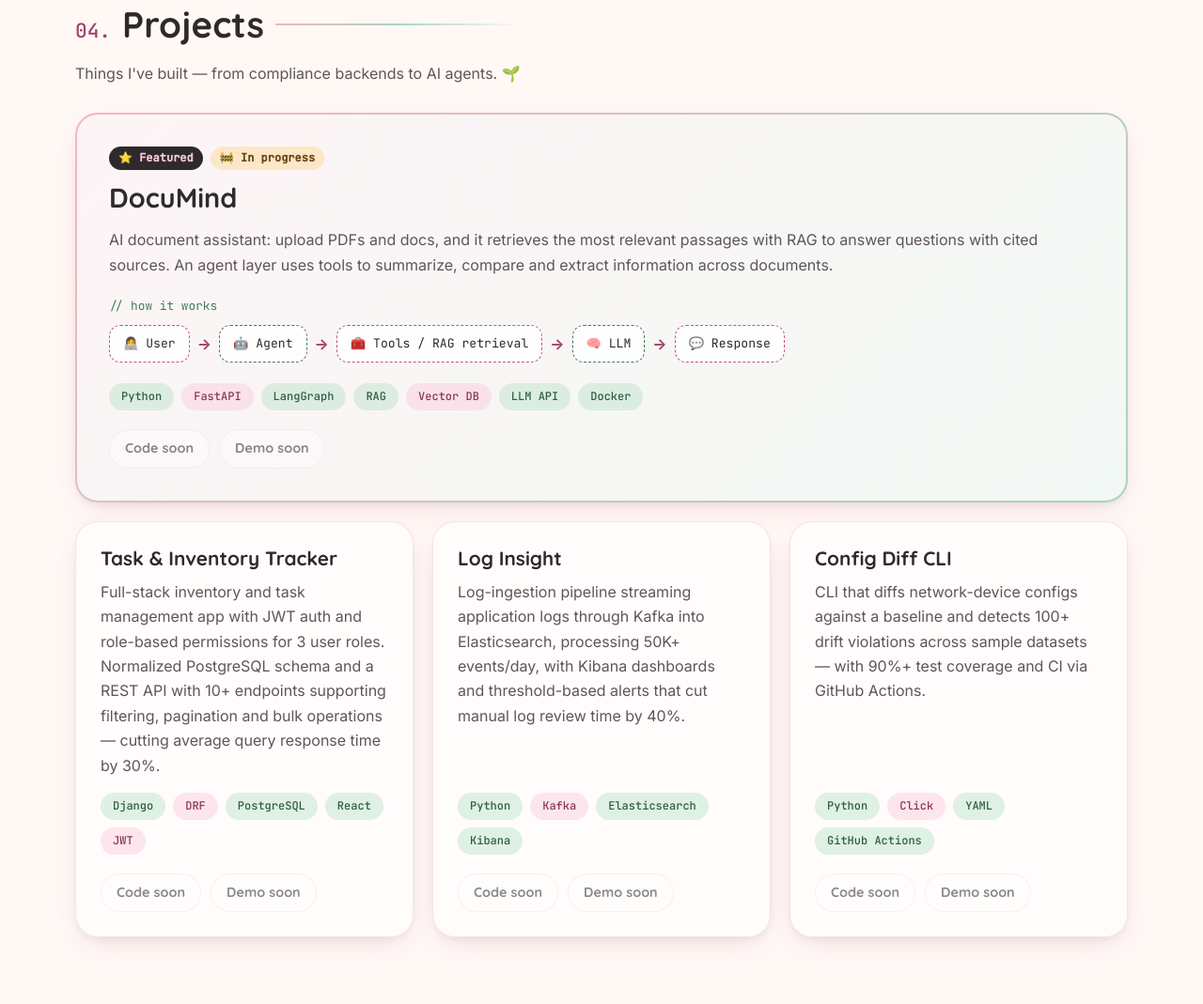
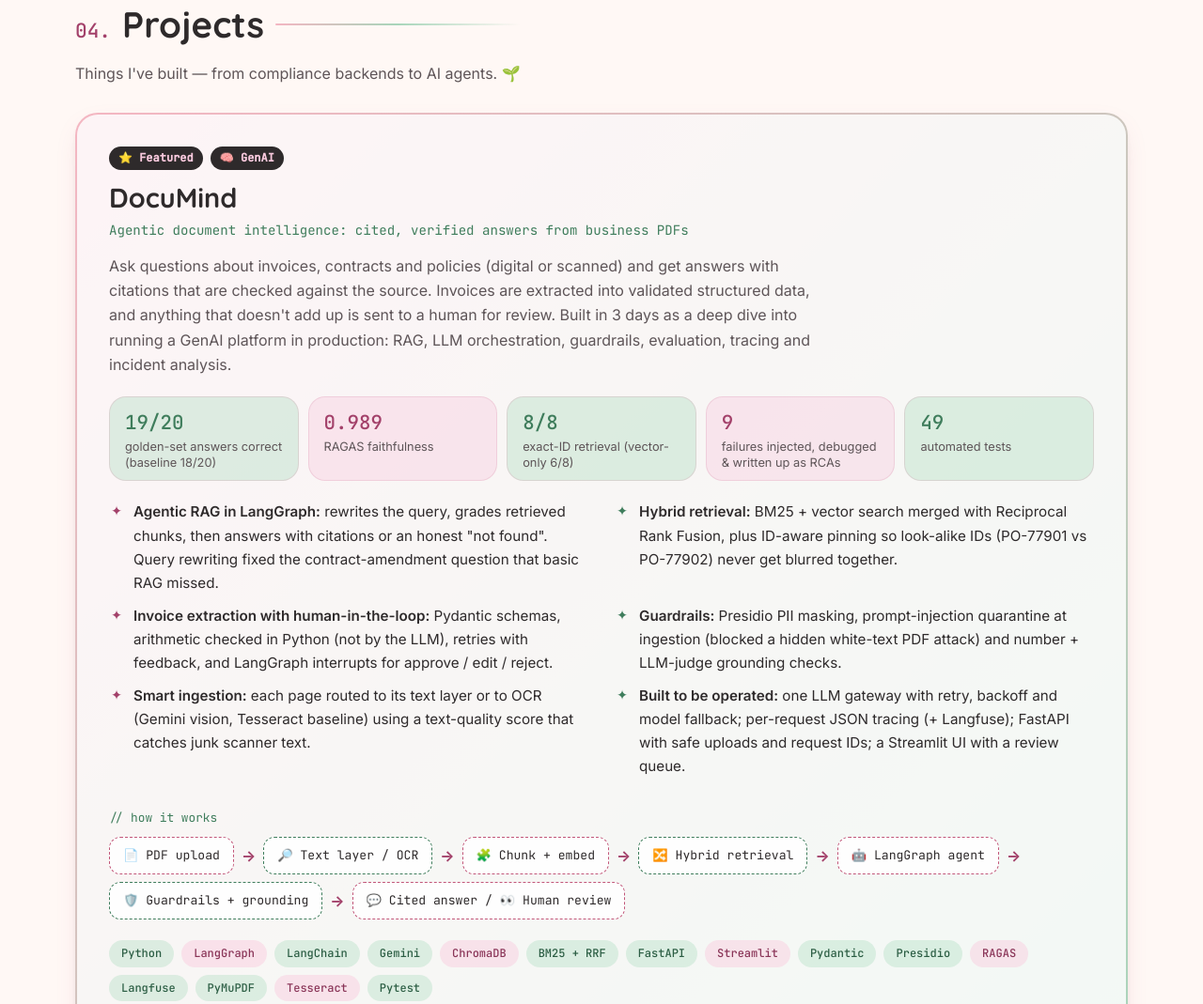
Before and after one commit to nidakhanam/nidakhanam.github.io, a plain HTML site: page index.html in a window 1280 px wide. Shown: the part 3132-4201 px from the top of the page at 94% size. Drawn offline with Linux system fonts and the light colour scheme.

Commit message:
Detailed DocuMind project card from the real build
Co-Authored-By: Claude Opus 5.5 <noreply@anthropic.com>
Claude-Session: https://claude.ai/code/session_01SZVc4HvYHr7dQmfoWvh2py

```diff
--- a/index.html
+++ b/index.html
@@ -29,7 +29,7 @@
   <link rel="preconnect" href="https://fonts.googleapis.com" />
   <link rel="preconnect" href="https://fonts.gstatic.com" crossorigin />
   <link href="https://fonts.googleapis.com/css2?family=Quicksand:wght@500;600;700&family=Inter:wght@400;500;600&family=JetBrains+Mono:wght@400;500&display=swap" rel="stylesheet" />
-  <link rel="stylesheet" href="styles.css?v=4" />
+  <link rel="stylesheet" href="styles.css?v=5" />
 
   <!-- Apply saved / system theme before paint to avoid a flash -->
   <script>
@@ -41,7 +41,7 @@
       document.documentElement.classList.add("js");
     })();
   </script>
-  <script src="script.js?v=4" defer></script>
+  <script src="script.js?v=5" defer></script>
 </head>
 <body>
   <a class="skip-link" href="#main">Skip to content</a>
--- a/script.js
+++ b/script.js
@@ -9,29 +9,50 @@ const CONFIG = {
   // ⭐ Featured GenAI / Agentic AI project (shown first, as a large card)
   GENAI_PROJECT: {
     name: "DocuMind",
-    description: "AI document assistant: upload PDFs and docs, and it retrieves the most relevant passages with RAG to answer questions with cited sources. An agent layer uses tools to summarize, compare and extract information across documents.",
-    tech: ["Python", "FastAPI", "LangGraph", "RAG", "Vector DB", "LLM API", "Docker"],
-    githubUrl: "#", // replace "#" with the repo link
+    subtitle: "Agentic document intelligence: cited, verified answers from business PDFs",
+    description:
+      "Ask questions about invoices, contracts and policies (digital or scanned) and get answers with citations that are checked against the source. Invoices are extracted into validated structured data, and anything that doesn't add up is sent to a human for review. Built in 3 days as a deep dive into running a GenAI platform in production: RAG, LLM orchestration, guardrails, evaluation, tracing and incident analysis.",
+    metrics: [
+      { value: "19/20", label: "golden-set answers correct (baseline 18/20)" },
+      { value: "0.989", label: "RAGAS faithfulness" },
+      { value: "8/8", label: "exact-ID retrieval (vector-only 6/8)" },
+      { value: "9", label: "failures injected, debugged & written up as RCAs" },
+      { value: "49", label: "automated tests" },
+    ],
+    highlights: [
+      "<strong>Agentic RAG in LangGraph:</strong> rewrites the query, grades retrieved chunks, then answers with citations or an honest \"not found\". Query rewriting fixed the contract-amendment question that basic RAG missed.",
+      "<strong>Hybrid retrieval:</strong> BM25 + vector search merged with Reciprocal Rank Fusion, plus ID-aware pinning so look-alike IDs (PO-77901 vs PO-77902) never get blurred together.",
+      "<strong>Invoice extraction with human-in-the-loop:</strong> Pydantic schemas, arithmetic checked in Python (not by the LLM), retries with feedback, and LangGraph interrupts for approve / edit / reject.",
+      "<strong>Guardrails:</strong> Presidio PII masking, prompt-injection quarantine at ingestion (blocked a hidden white-text PDF attack) and number + LLM-judge grounding checks.",
+      "<strong>Smart ingestion:</strong> each page routed to its text layer or to OCR (Gemini vision, Tesseract baseline) using a text-quality score that catches junk scanner text.",
+      "<strong>Built to be operated:</strong> one LLM gateway with retry, backoff and model fallback; per-request JSON tracing (+ Langfuse); FastAPI with safe uploads and request IDs; a Streamlit UI with a review queue.",
+    ],
+    tech: ["Python", "LangGraph", "LangChain", "Gemini", "ChromaDB", "BM25 + RRF", "FastAPI", "Streamlit", "Pydantic", "Presidio", "RAGAS", "Langfuse", "PyMuPDF", "Tesseract", "Pytest"],
+    githubUrl: "#", // the repo is private: make it public, then paste "https://github.com/nidakhanam/documind"
     demoUrl: "#",   // replace "#" with a live demo link (or leave "#" to show "Demo soon")
-    inProgress: true, // set to false when it's done to hide the "🚧 In progress" badge
+    inProgress: false, // true shows a "🚧 In progress" badge
   },
 };
 
 /* ==========================================================================
    📦  PROJECTS — add a new object to this array to add a project card.
-   Fields: title, description, tags[], github, demo, featured?, badges?, flow?
+   Fields: title, description, tags[], github, demo,
+           optional: featured, subtitle, badges[], metrics[{value,label}], highlights[] (HTML), flow[]
    Links set to "#" are shown as a disabled "coming soon" button.
    ========================================================================== */
 const PROJECTS = [
   {
     title: CONFIG.GENAI_PROJECT.name,
+    subtitle: CONFIG.GENAI_PROJECT.subtitle,
     description: CONFIG.GENAI_PROJECT.description,
+    metrics: CONFIG.GENAI_PROJECT.metrics,
+    highlights: CONFIG.GENAI_PROJECT.highlights,
     tags: CONFIG.GENAI_PROJECT.tech,
     github: CONFIG.GENAI_PROJECT.githubUrl,
     demo: CONFIG.GENAI_PROJECT.demoUrl,
     featured: true,
-    badges: ["⭐ Featured", ...(CONFIG.GENAI_PROJECT.inProgress ? ["🚧 In progress"] : [])],
-    flow: ["👩‍💻 User", "🤖 Agent", "🧰 Tools / RAG retrieval", "🧠 LLM", "💬 Response"],
+    badges: ["⭐ Featured", "🧠 GenAI", ...(CONFIG.GENAI_PROJECT.inProgress ? ["🚧 In progress"] : [])],
+    flow: ["📄 PDF upload", "🔎 Text layer / OCR", "🧩 Chunk + embed", "🔀 Hybrid retrieval", "🤖 LangGraph agent", "🛡️ Guardrails + grounding", "💬 Cited answer / 👀 Human review"],
   },
   {
     title: "Task & Inventory Tracker",
@@ -151,9 +172,46 @@ function renderProjects() {
     h3.textContent = p.title;
     card.appendChild(h3);
 
+    if (p.subtitle) {
+      const sub = document.createElement("p");
+      sub.className = "project__subtitle";
+      sub.textContent = p.subtitle;
+      card.appendChild(sub);
+    }
+
     const desc = document.createElement("p");
     desc.textContent = p.description;
     card.appendChild(desc);
+
+    if (p.metrics && p.metrics.length) {
+      const stats = document.createElement("ul");
+      stats.className = "stats project__stats";
+      stats.setAttribute("aria-label", "Results");
+      p.metrics.forEach((m) => {
+        const li = document.createElement("li");
+        li.className = "stat";
+        const num = document.createElement("span");
+        num.className = "stat__num";
+        num.textContent = m.value;
+        const label = document.createElement("span");
+        label.className = "stat__label";
+        label.textContent = m.label;
+        li.append(num, label);
+        stats.appendChild(li);
+      });
+      card.appendChild(stats);
+    }
+
+    if (p.highlights && p.highlights.length) {
+      const ul = document.createElement("ul");
+      ul.className = "bullets project__highlights";
+      p.highlights.forEach((h) => {
+        const li = document.createElement("li");
+        li.innerHTML = h; // trusted, hand-written content from this file
+        ul.appendChild(li);
+      });
+      card.appendChild(ul);
+    }
 
     if (p.flow && p.flow.length) {
       const flow = document.createElement("figure");
--- a/styles.css
+++ b/styles.css
@@ -457,7 +457,16 @@ ul, ol { padding: 0; margin: 0; list-style: none; }
     linear-gradient(135deg, var(--baby-pink), var(--sage)) border-box;
   border: 2px solid transparent;
 }
-.project--featured h3 { font-size: clamp(1.4rem, 4vw, 1.8rem); }
+.project--featured h3 { font-size: clamp(1.4rem, 4vw, 1.8rem); margin-bottom: 0.2em; }
+.project__subtitle { font-family: var(--font-mono); font-size: 0.88rem; color: var(--accent-green) !important; margin-bottom: 0.9em; flex-grow: 0 !important; }
+.project--featured > p { flex-grow: 0; max-width: 75ch; }
+.project__stats { margin: 4px 0 20px; }
+.project__stats .stat { flex: 1 1 140px; }
+.project__highlights { margin-bottom: 18px; color: var(--text); }
+.project__highlights li { font-size: 0.95rem; }
+@media (min-width: 900px) {
+  .project__highlights { display: grid; grid-template-columns: 1fr 1fr; column-gap: 28px; }
+}
 
 /* "How it works" diagram */
 .flow { margin: 4px 0 22px; }
```
